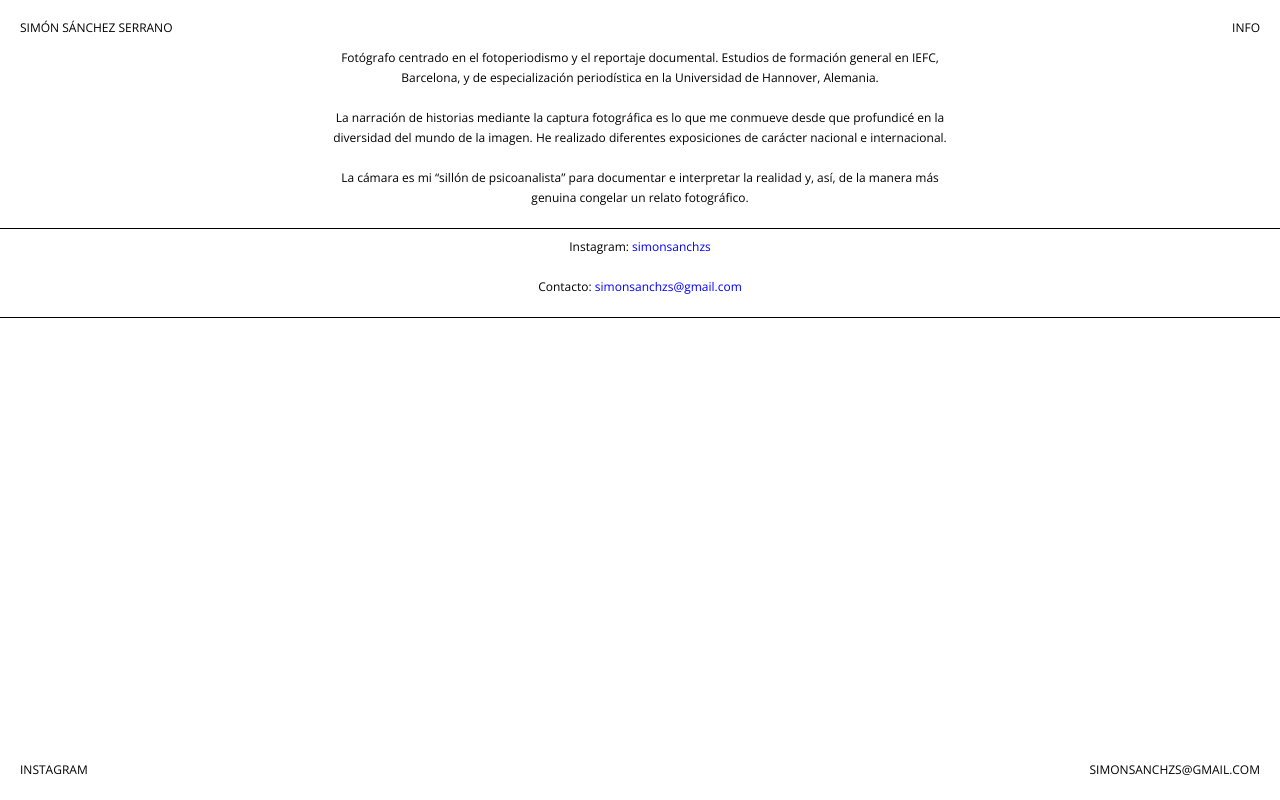
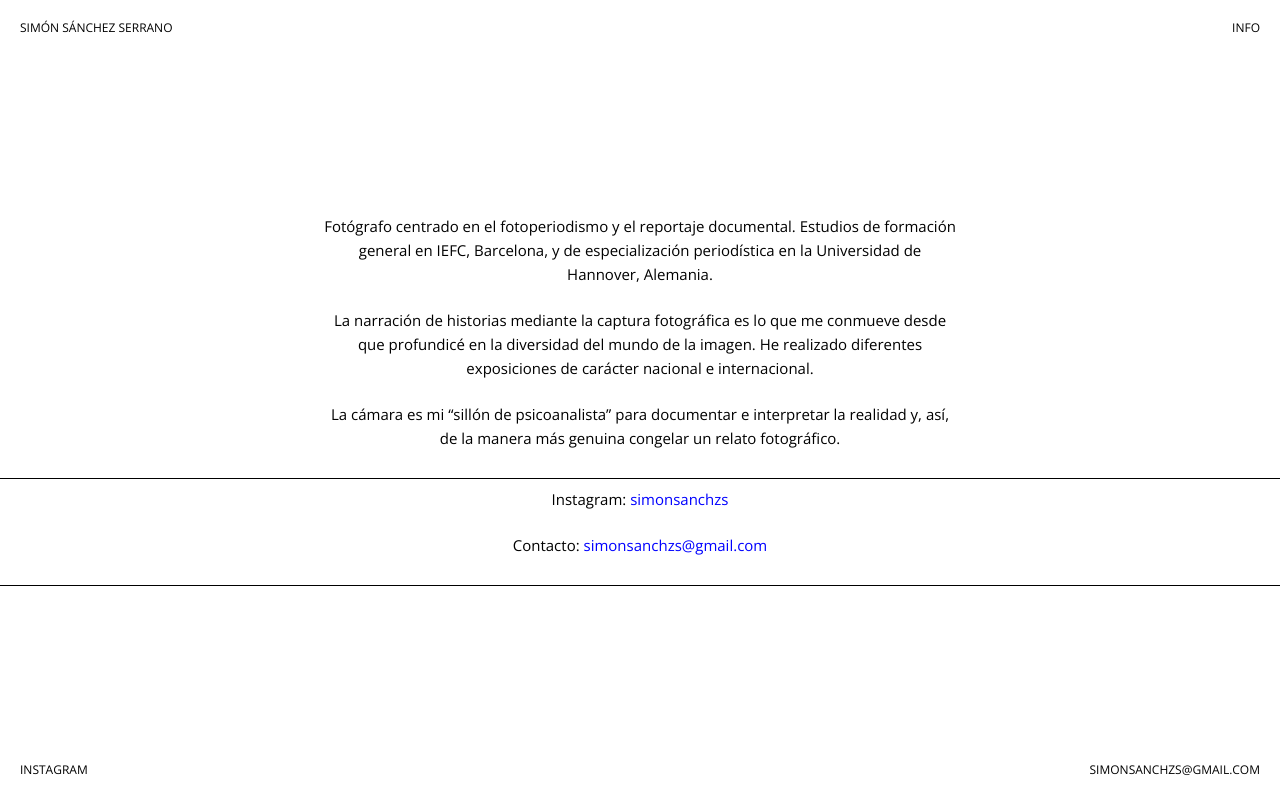
Before and after one commit to simonsanchzs/web, a plain HTML site: page index.html in a window 1280 px wide. Both pictures are taken after a click on the link "INFO". Drawn offline with nearby package versions, Linux system fonts and the light colour scheme.

Commit message:
Info: bloque de texto centrado en horizontal y vertical y tipografía algo mayor
Co-Authored-By: Claude Sonnet 5.5 <noreply@anthropic.com>
Claude-Session: https://claude.ai/code/session_01D942cwyoftFPsvYFoVu5on

```diff
--- a/estilo.css
+++ b/estilo.css
@@ -42,9 +42,12 @@ body.portada{overflow:hidden}
 .pag-num{position:absolute;top:8px;left:0;right:0;text-align:center;color:#fff;font-size:11px;line-height:16px;letter-spacing:.04em;pointer-events:none}
 
 /* Info */
-.info{padding:48px 0 60px;text-align:center}
-.info p{line-height:20px;margin:0 auto 20px;padding:0 20px;max-width:680px}
-.info hr{border:0;border-top:1px solid #000;margin:6px 0 8px}
+/* El bloque de texto queda centrado en el eje horizontal y vertical, con la tipografía algo mayor */
+.info{min-height:100vh;min-height:100dvh;padding:72px 0;display:flex;flex-direction:column;justify-content:center;align-items:center;text-align:center;font-size:15px;line-height:24px}
+.info p{line-height:24px;margin:0 auto 22px;padding:0 24px;max-width:680px;width:100%}
+.info hr{width:100%;border:0;border-top:1px solid #000;margin:6px 0 8px}
+.info hr:last-child{margin-bottom:0}
+@media only screen and (max-width:600px){.info{font-size:14px;line-height:22px}.info p{line-height:22px;padding:0 20px}}
 .info a{color:#00f}
 [hidden]{display:none!important}
 body:not(.portada) .zona{display:none}
```
